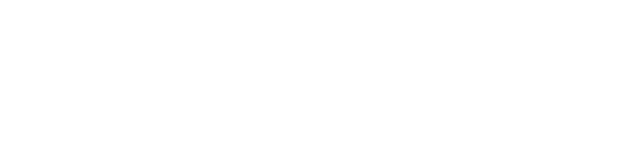
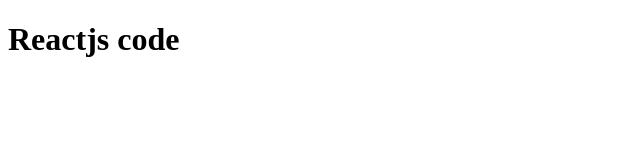
Before and after one commit to Gayum93/Reactjs, a plain HTML site: page index.html in a window 1280 px wide. Shown: the whole page, without its empty margins (0-640 px from the left). Drawn offline with Linux system fonts and the light colour scheme.

Commit message:
Update index.html

```diff
--- a/index.html
+++ b/index.html
@@ -6,6 +6,6 @@
     <title>Document</title>
 </head>
 <body>
-
+    <h1> Reactjs code</h1>
 </body>
 </html>
```
